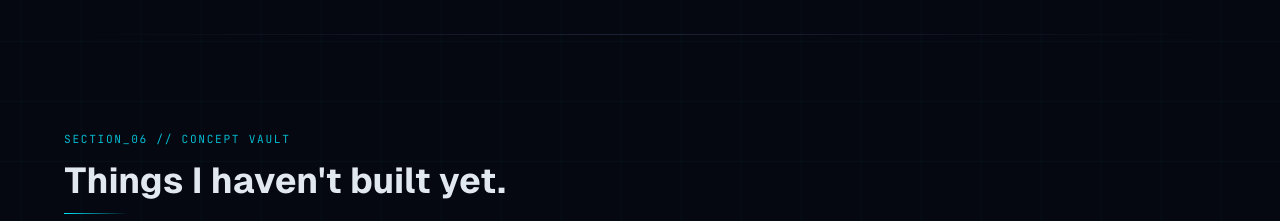
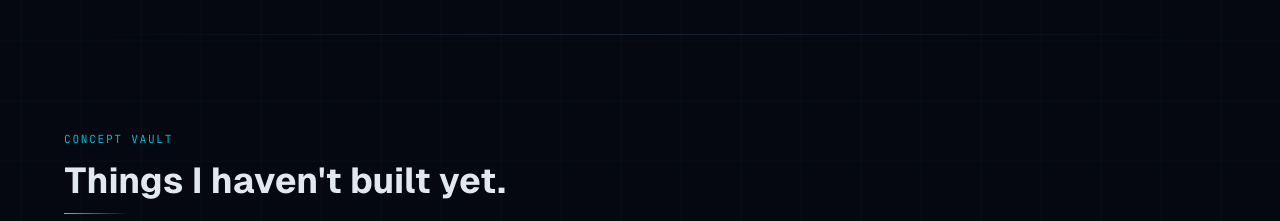
Before and after one commit to Subhadeep-Dhar/portfolio, a Next.js app: page / in a window 1280 px wide. Shown: the part 6340-6561 px from the top of the page. Built offline with nearby package versions, Linux system fonts and the light colour scheme.

Commit message:
minor change

```diff
--- a/src/sections/ConceptVault.jsx
+++ b/src/sections/ConceptVault.jsx
@@ -23,7 +23,7 @@ export default function ConceptVault() {
         <div className="h-px w-full bg-gradient-to-r from-transparent via-lab-line to-transparent mb-24" />
 
         <SectionHeader
-          label="SECTION_06 // CONCEPT VAULT"
+          label="CONCEPT VAULT"
           title="Things I haven't built yet."
           subtitle="Ideas in progress, shelved experiments, and future directions."
         />
```
